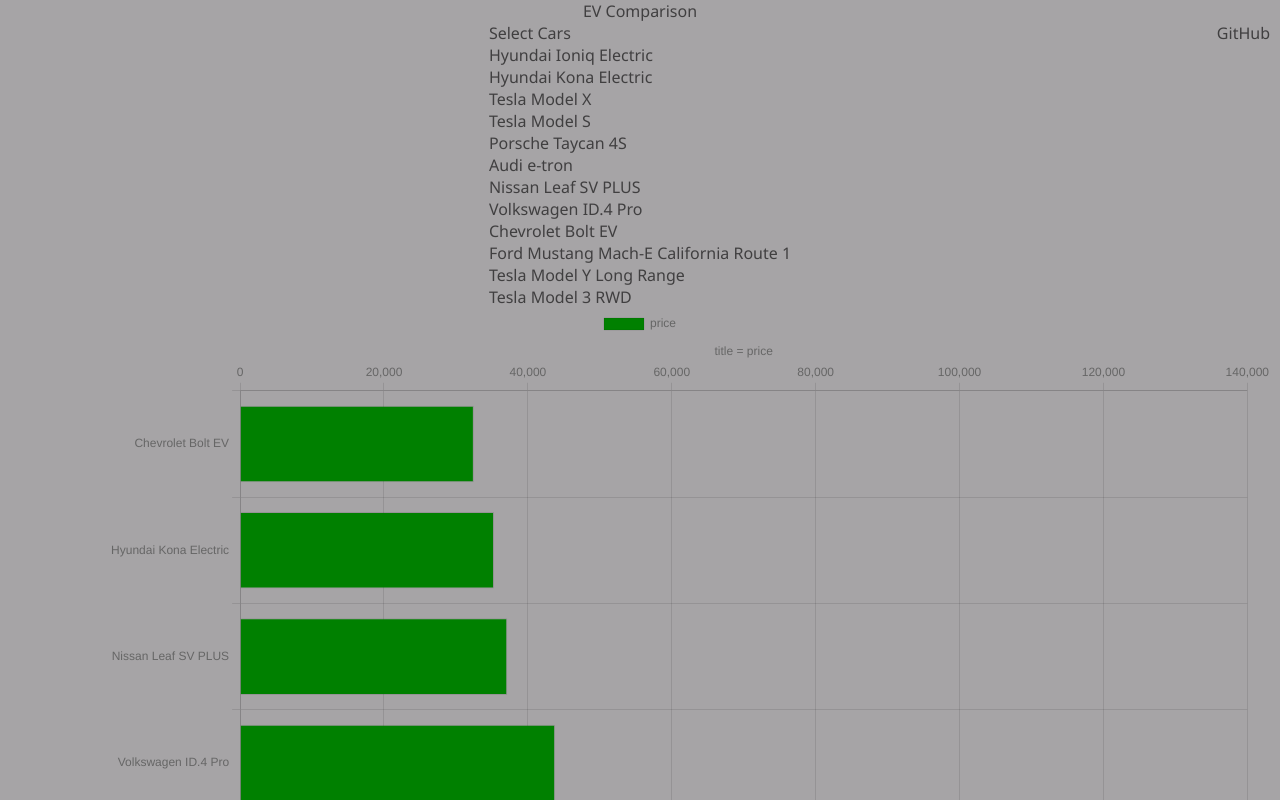
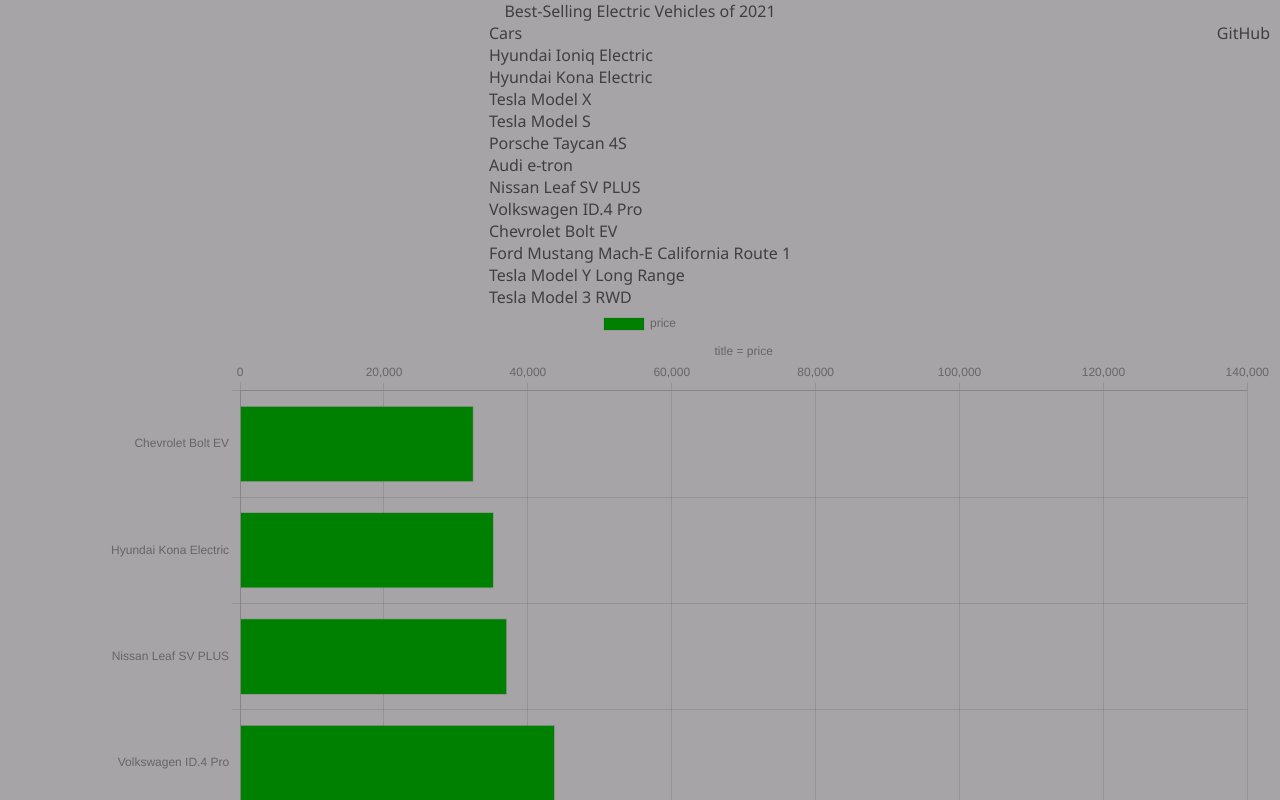
Before and after one commit to jason330/2021-Best-selling-EVs, a website built with webpack: page index.html in a window 1280 px wide. Shown: the top 800 px of the page. Built offline with nearby package versions, Linux system fonts and the light colour scheme.

Commit message:
Update title

```diff
--- a/index.html
+++ b/index.html
@@ -14,7 +14,7 @@
   </head>
 
   <body>
-    <header>EV Comparison</header>
+    <header>Best-Selling Electric Vehicles of 2021</header>
 
     <nav>
         <a href="https://github.com/jason330">GitHub</a>
@@ -25,7 +25,7 @@
     <main>
 
         <section>
-            <h2>Select Cars</h2>
+            <h2>Cars</h2>
                 <ul id="cars">
 
                 </ul>
```
